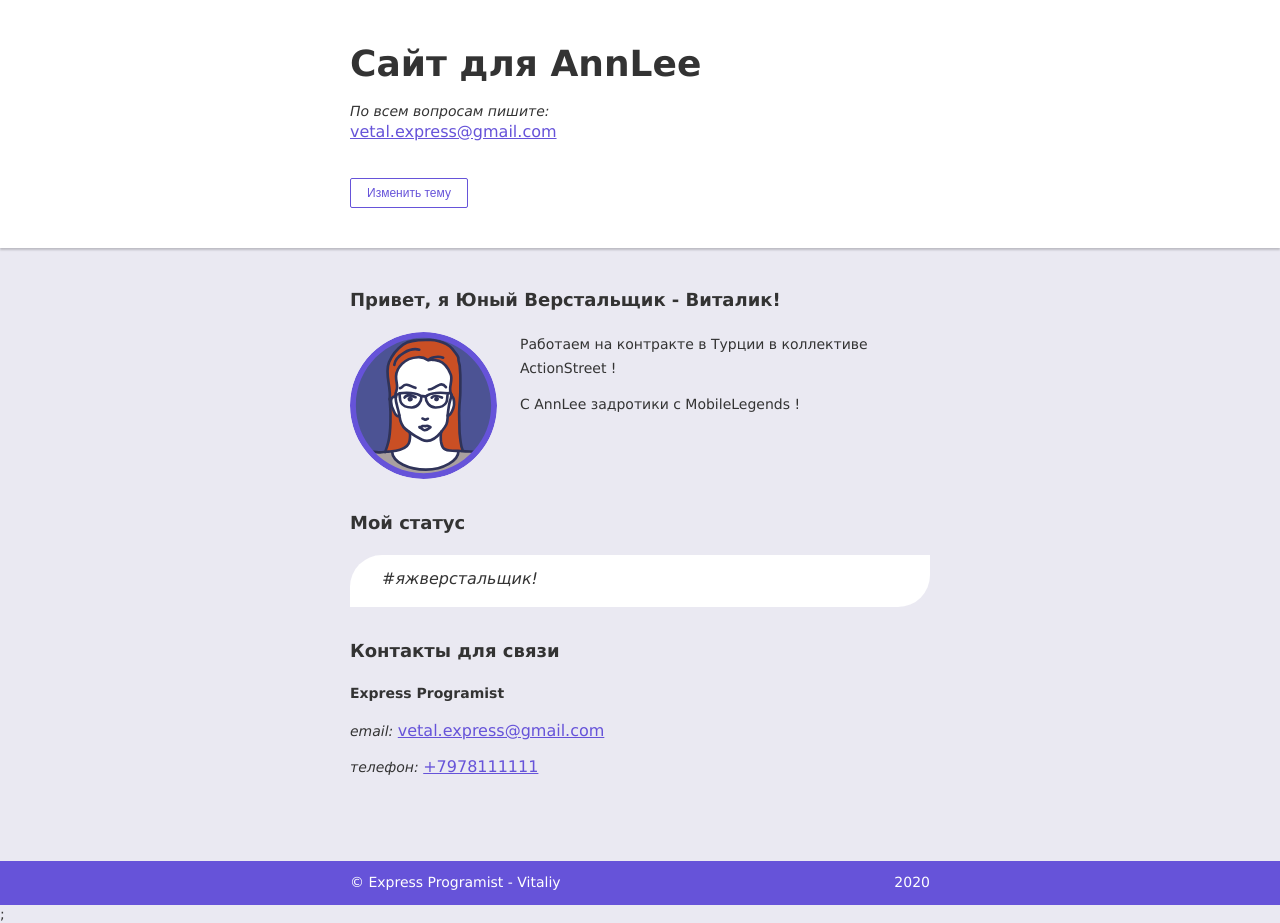
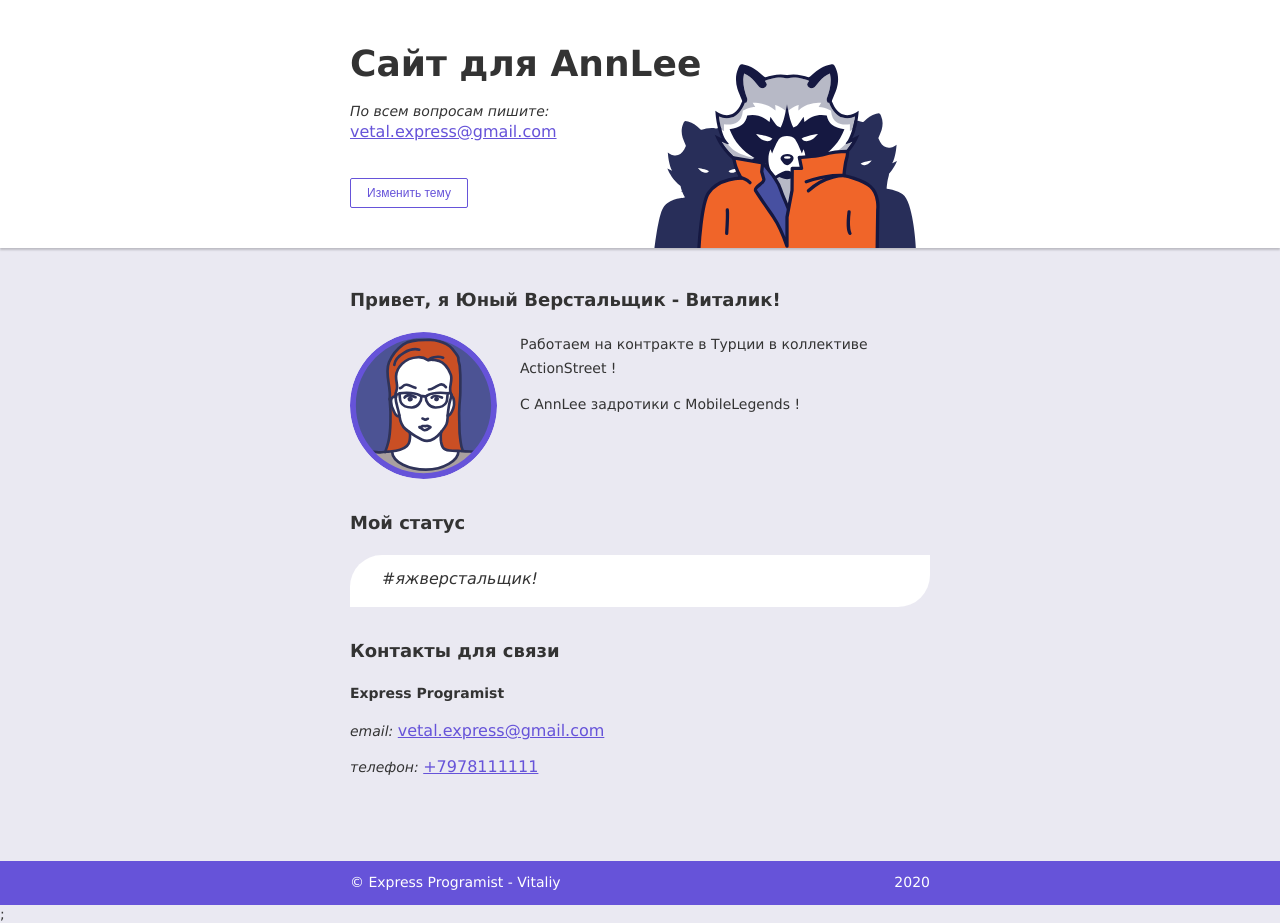
Before and after one commit to PowerMover/my-site, a plain HTML site: page index.html in a window 1280 px wide. Drawn offline with Linux system fonts and the light colour scheme; files whose address does not match are found by name.

Commit message:
Изменил путь к картинке

```diff
--- a/style-themes.css
+++ b/style-themes.css
@@ -47,7 +47,7 @@ a:focus {
 .page-header .container {
   padding-top: 40px;
   padding-bottom: 40px;
-  background-image: url("img/raccoons.svg");
+  background-image: url("raccoons.svg");
   background-repeat: no-repeat;
   background-position: bottom right;
   background-size: 290px 212px;
```
